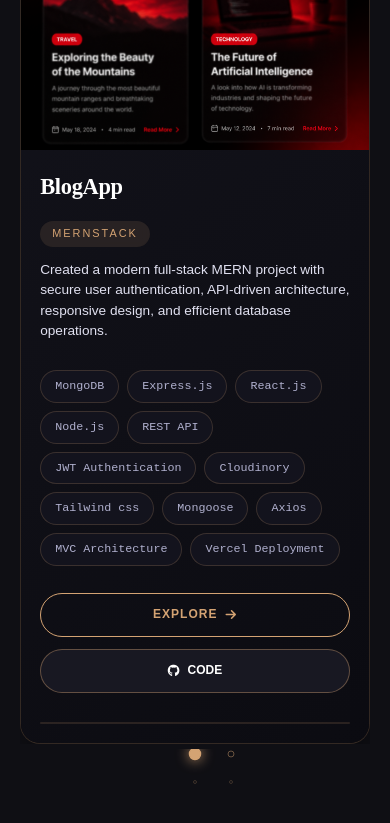
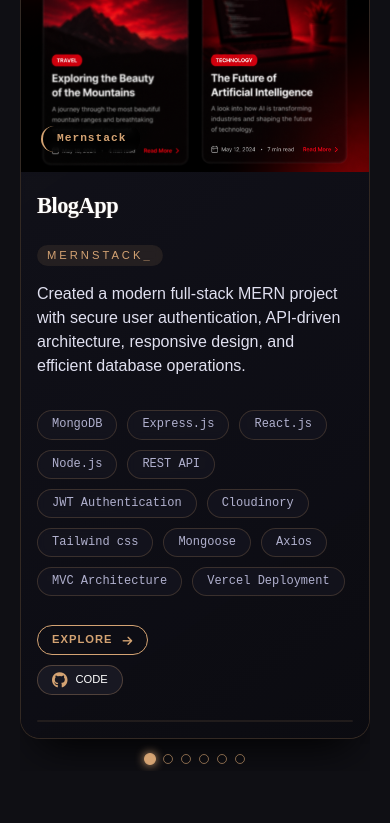
Before and after one commit to irffann-git/portfolio, a React (Vite) app: page / in a window 390 px wide. Shown: the part 980-1803 px from the top of the page. Built offline with nearby package versions, Linux system fonts and the light colour scheme; grey boxes are pictures that could not be loaded.

Commit message:
comment like option added 12hddjdknfj

```diff
--- a/src/components/WorkCarousel.css
+++ b/src/components/WorkCarousel.css
@@ -1,44 +1,11 @@
-/* WorkCarousel.css - Extreme Mobile Responsive Edition */
-/* CSS variables – fallback & full definition */
-:root {
-  --accent-gold: #d4a373;
-  --text-soft: #c0c0cf;
-  --card-bg: #0a0a0f;
-  --card-bg-light: rgba(18, 18, 26, 0.95);
-}
+/* WorkCarousel.css - Neon Core Edition (Full image fill fix) */
+/* Futuristic content side with animated underline, hologram bar, GitHub button */
 
-* {
-  box-sizing: border-box;
-}
-
-/* Global overflow protection */
-.work-section,
-.works-swiper,
-.swiper-wrapper {
-  overflow-x: hidden;
-  max-width: 100%;
-}
-
-.work-section {
-  width: 100%;
-  overflow-x: hidden;
-  padding: 0 0 2rem 0;
-}
-
-.work-section h2 {
-  font-size: clamp(1.5rem, 6vw, 2.2rem);
-  padding: 0 1rem;
-  margin-bottom: 1rem;
-  text-align: center;
-}
-
-/* Swiper base */
 .works-swiper {
   width: 100%;
-  padding: 1rem 0 3rem;
-  margin: 0 auto;
+  padding: clamp(1rem, 4vw, 2rem) 0 clamp(2rem, 8vw, 4rem);
+  margin: 1.5rem 0 2rem;
   position: relative;
-  overflow: visible;
 }
 
 .works-swiper .swiper-slide {
@@ -48,161 +15,260 @@
   height: auto;
 }
 
-/* Neon Core Card – fully responsive */
+/* Neon Core Card – dark with subtle border pulse */
 .neoncore-card {
   position: relative;
   display: flex;
   flex-direction: row;
   flex-wrap: wrap;
-  max-width: min(1150px, 92vw);
+  max-width: min(1150px, 90vw);
   width: 100%;
   margin: 0 auto;
-  background: var(--card-bg);
+  background: #0a0a0f;
   border-radius: 20px;
   overflow: hidden;
-  box-shadow: 0 25px 40px -20px rgba(0, 0, 0, 0.8);
-  border: 1px solid rgba(212, 163, 115, 0.2);
+  box-shadow: 0 25px 40px -20px #000;
+  border: 1px solid rgba(212,163,115,0.2);
   transition: border-color 0.2s;
 }
 
-/* Image side – perfect cover everywhere */
+.neoncore-card:hover {
+  border-color: rgba(212,163,115,0.6);
+}
+
+/* Image side – full fill with cover */
 .neoncore-image {
   flex: 1.1;
   min-width: clamp(220px, 30%, 320px);
   position: relative;
   overflow: hidden;
-  background: var(--card-bg);
+  background: #0a0a0f; /* matches card background */
 }
 
 .neoncore-image img {
   width: 100%;
   height: 100%;
+  object-fit: cover; /* Fills container, no black bars */
   display: block;
-  object-fit: cover;
-  transition: filter 0.3s, transform 0.3s;
+  transition: filter 0.3s;
 }
 
-/* Content side – flexible padding */
+.scanline {
+  position: absolute;
+  top: 0;
+  left: -100%;
+  width: 100%;
+  height: 100%;
+  background: linear-gradient(90deg, transparent, rgba(212,163,115,0.15), transparent);
+  pointer-events: none;
+  z-index: 2;
+  transition: left 0.5s;
+}
+
+.neoncore-card:hover .scanline {
+  left: 100%;
+}
+
+.neoncore-label {
+  position: absolute;
+  bottom: 20px;
+  left: 20px;
+  font-family: 'Courier New', monospace;
+  background: rgba(0,0,0,0.7);
+  backdrop-filter: blur(4px);
+  color: var(--accent-gold);
+  padding: 4px 14px;
+  font-size: 0.7rem;
+  font-weight: 600;
+  letter-spacing: 1px;
+  border-radius: 20px;
+  z-index: 3;
+  border-left: 2px solid var(--accent-gold);
+}
+
+/* CONTENT SIDE – FUTURISTIC FOCUS */
 .neoncore-content {
   flex: 1;
-  padding: clamp(1.2rem, 5vw, 2rem);
+  padding: clamp(1.2rem, 4vw, 2rem);
   display: flex;
   flex-direction: column;
   justify-content: center;
-  background: linear-gradient(145deg, var(--card-bg-light), rgba(12, 12, 18, 0.98));
+  background: linear-gradient(145deg, rgba(18, 18, 26, 0.9), rgba(12, 12, 18, 0.95));
   backdrop-filter: blur(2px);
   position: relative;
 }
 
-/* Typography – fully fluid */
+/* Animated glowing underline on title */
+.content-header {
+  position: relative;
+  display: inline-block;
+  width: fit-content;
+}
+
 .neoncore-content h3 {
-  font-size: clamp(1.3rem, 6vw, 2.2rem);
+  font-size: clamp(1.4rem, 5vw, 2.2rem);
   margin-bottom: 0.5rem;
   font-weight: 700;
   font-family: 'Playfair Display', serif;
   color: #fff;
-  letter-spacing: -0.3px;
-  word-break: break-word;
+  letter-spacing: -0.5px;
+  text-shadow: 0 0 2px rgba(212,163,115,0.3);
 }
 
-.neoncore-desc {
-  font-size: clamp(0.85rem, 3.5vw, 1rem);
-  line-height: 1.5;
-  color: var(--text-soft);
-  margin-bottom: 1rem;
+.glow-underline {
+  position: absolute;
+  bottom: -4px;
+  left: 0;
+  width: 0;
+  height: 2px;
+  background: linear-gradient(90deg, var(--accent-gold), transparent);
+  transition: width 0.3s;
 }
 
-/* Badge + blinking cursor */
+.neoncore-card:hover .glow-underline {
+  width: 100%;
+}
+
+/* Badge – with blinking cursor effect */
 .neoncore-badge {
   color: var(--accent-gold);
   font-weight: 500;
   text-transform: uppercase;
-  letter-spacing: 2px;
-  font-size: clamp(0.65rem, 2.8vw, 0.75rem);
-  margin: 0.5rem 0 0.8rem;
+  letter-spacing: 3px;
+  font-size: 0.7rem;
+  margin: 0.8rem 0 1rem;
   display: inline-block;
   width: fit-content;
-  padding: 4px 12px;
-  background: rgba(212, 163, 115, 0.12);
-  border-radius: 30px;
+  padding: 2px 10px;
+  background: rgba(212,163,115,0.1);
+  border-radius: 20px;
   backdrop-filter: blur(4px);
 }
 
-/* Tech tags – touch friendly */
+.neoncore-badge::after {
+  content: '_';
+  opacity: 1;
+  animation: blink 1s infinite;
+}
+
+@keyframes blink {
+  0%, 100% { opacity: 1; }
+  50% { opacity: 0; }
+}
+
+/* Description text – with glitch effect on hover */
+.neoncore-desc {
+  color: var(--text-soft);
+  line-height: 1.5;
+  margin-bottom: 1rem;
+  transition: all 0.2s;
+}
+
+.neoncore-card:hover .neoncore-desc {
+  text-shadow: 0 0 1px rgba(212,163,115,0.3);
+}
+
+/* Tech tags – futuristic capsules */
 .neoncore-tech {
   display: flex;
   flex-wrap: wrap;
-  gap: 8px;
-  margin: 0.8rem 0 1.2rem;
+  gap: 10px;
+  margin: 1rem 0 1.5rem;
 }
 
 .neoncore-tech span {
-  background: rgba(20, 20, 30, 0.9);
+  background: rgba(20,20,30,0.8);
   backdrop-filter: blur(4px);
-  padding: 6px 14px;
+  padding: 4px 14px;
   border-radius: 40px;
-  font-size: clamp(0.7rem, 3vw, 0.8rem);
+  font-size: 0.75rem;
   font-family: 'Courier New', monospace;
   color: #b1b1cf;
-  border: 1px solid rgba(212, 163, 115, 0.2);
+  border: 1px solid rgba(212,163,115,0.2);
   transition: all 0.2s;
-  white-space: nowrap;
+  position: relative;
 }
 
-@media (max-width: 480px) {
-  .neoncore-tech span {
-    white-space: normal;
-    word-break: keep-all;
-  }
+.neoncore-tech span:hover {
+  border-color: var(--accent-gold);
+  color: var(--accent-gold);
+  transform: translateY(-1px);
 }
 
-/* Action buttons – min 44px touch target */
+/* Action buttons – EXPLORE + GITHUB */
 .neoncore-actions {
   display: flex;
   align-items: center;
-  gap: clamp(12px, 4vw, 20px);
+  gap: 15px;
   flex-wrap: wrap;
-  margin: 0.5rem 0 0.8rem;
+  margin: 5px 0 10px;
 }
 
-.btn-neoncore,
+.btn-neoncore {
+  display: inline-flex;
+  align-items: center;
+  gap: 10px;
+  background: transparent;
+  color: var(--accent-gold);
+  padding: 8px 22px;
+  border-radius: 40px;
+  text-decoration: none;
+  font-size: 0.8rem;
+  font-weight: 600;
+  letter-spacing: 1px;
+  border: 1px solid var(--accent-gold);
+  transition: all 0.2s;
+  position: relative;
+  overflow: hidden;
+}
+
+.btn-neoncore span {
+  position: relative;
+  z-index: 1;
+}
+
+.btn-neoncore::before {
+  content: '';
+  position: absolute;
+  top: 0;
+  left: -100%;
+  width: 100%;
+  height: 100%;
+  background: linear-gradient(90deg, transparent, rgba(212,163,115,0.3), transparent);
+  transition: left 0.3s;
+}
+
+.btn-neoncore:hover::before {
+  left: 100%;
+}
+
+.btn-neoncore:hover {
+  background: var(--accent-gold);
+  color: #0f0f14;
+  gap: 14px;
+}
+
+/* GitHub button – specific style */
 .btn-github {
   display: inline-flex;
   align-items: center;
-  justify-content: center;
   gap: 8px;
-  min-height: 44px;          /* ← touch target size */
-  padding: 8px 20px;
-  border-radius: 44px;
+  background: #181822;
+  color: #fff;
+  padding: 8px 18px;
+  border-radius: 40px;
   text-decoration: none;
-  font-size: clamp(0.75rem, 3vw, 0.85rem);
-  font-weight: 600;
-  transition: all 0.2s ease;
-  cursor: pointer;
+  font-size: 0.8rem;
+  font-weight: 500;
+  transition: all 0.2s;
+  border: 1px solid rgba(212,163,115,0.3);
 }
 
-.btn-neoncore {
-  background: transparent;
+.btn-github i {
+  font-size: 1rem;
   color: var(--accent-gold);
-  border: 1.5px solid var(--accent-gold);
-  letter-spacing: 1px;
 }
 
-.btn-neoncore:hover,
-.btn-neoncore:active {
-  background: var(--accent-gold);
-  color: #0f0f14;
-  gap: 12px;
-}
-
-.btn-github {
-  background: #181822;
-  color: #fff;
-  border: 1px solid rgba(212, 163, 115, 0.4);
-  gap: 8px;
-}
-
-.btn-github:active,
 .btn-github:hover {
   background: var(--accent-gold);
   color: #0f0f14;
@@ -210,44 +276,45 @@
   transform: translateY(-2px);
 }
 
+.btn-github:hover i {
+  color: #0f0f14;
+}
+
 .password-neoncore {
-  background: rgba(212, 163, 115, 0.1);
-  padding: 8px 14px;
+  background: rgba(212,163,115,0.08);
+  padding: 5px 14px;
   border-radius: 40px;
-  font-size: clamp(0.7rem, 2.8vw, 0.75rem);
+  font-size: 0.7rem;
   font-family: monospace;
   color: var(--accent-gold);
   display: inline-flex;
   align-items: center;
-  gap: 8px;
-  border: 1px dashed rgba(212, 163, 115, 0.5);
-  word-break: break-all;
+  gap: 6px;
+  border: 1px dashed rgba(212,163,115,0.4);
 }
 
-/* Hologram bar */
+/* Hologram progress bar (decorative) */
 .hologram-bar {
-  margin-top: 16px;
+  margin-top: 15px;
   width: 100%;
   height: 2px;
-  background: rgba(212, 163, 115, 0.15);
+  background: rgba(212,163,115,0.1);
   border-radius: 2px;
   overflow: hidden;
 }
 
 .hologram-fill {
-  width: 0%;
+  width: 0;
   height: 100%;
   background: linear-gradient(90deg, var(--accent-gold), transparent);
   transition: width 0.4s;
 }
 
-.neoncore-card:hover .hologram-fill,
-.neoncore-card:active .hologram-fill {
+.neoncore-card:hover .hologram-fill {
   width: 100%;
 }
 
-/* Corner glows – disabled on touch devices to avoid clutter */
-@media (hover: hover) and (pointer: fine) {
+/* Corner neon glows */
 .corner-glow {
   position: absolute;
   width: 30px;
@@ -260,69 +327,51 @@
   pointer-events: none;
   z-index: 2;
 }
+
 .neoncore-card:hover .corner-glow {
   opacity: 0.6;
 }
+
 .corner-tl {
   top: 15px;
   left: 15px;
   border-top-width: 2px;
   border-left-width: 2px;
 }
+
 .corner-tr {
   top: 15px;
   right: 15px;
   border-top-width: 2px;
   border-right-width: 2px;
 }
+
 .corner-bl {
   bottom: 15px;
   left: 15px;
   border-bottom-width: 2px;
   border-left-width: 2px;
 }
+
 .corner-br {
   bottom: 15px;
   right: 15px;
   border-bottom-width: 2px;
   border-right-width: 2px;
 }
-}
 
-/* Scanline – only on devices that support hover */
-@media (hover: hover) and (pointer: fine) {
-  .scanline {
-    position: absolute;
-    top: 0;
-    left: -100%;
-    width: 100%;
-    height: 100%;
-    background: linear-gradient(90deg, transparent, rgba(212, 163, 115, 0.15), transparent);
-    pointer-events: none;
-    z-index: 2;
-    transition: left 0.5s;
-  }
-  .neoncore-card:hover .scanline {
-    left: 100%;
-  }
-}
-
-/* Pagination – enlarged click zone */
+/* Pagination – glowing rings */
 .works-swiper .swiper-pagination {
-  bottom: 5px;
-  display: flex;
-  justify-content: center;
-  gap: 12px;
-  flex-wrap: wrap;
+  bottom: 0;
 }
 
 .works-swiper .swiper-pagination-bullet {
   width: 10px;
   height: 10px;
   background: transparent;
-  border: 1.5px solid var(--accent-gold);
-  opacity: 0.7;
-  margin: 0;
+  border: 1px solid var(--accent-gold);
+  opacity: 0.6;
+  margin: 0 6px;
   transition: all 0.2s;
   border-radius: 50%;
 }
@@ -330,52 +379,31 @@
 .works-swiper .swiper-pagination-bullet-active {
   background: var(--accent-gold);
   opacity: 1;
-  transform: scale(1.25);
-  box-shadow: 0 0 10px var(--accent-gold);
+  transform: scale(1.2);
+  box-shadow: 0 0 8px var(--accent-gold);
 }
 
-/* Ensure 44px touch area on bullets */
-.works-swiper .swiper-pagination-bullet {
-  position: relative;
-}
-.works-swiper .swiper-pagination-bullet::after {
-  content: '';
-  position: absolute;
-  top: -12px;
-  left: -12px;
-  right: -12px;
-  bottom: -12px;
-}
-
-/* ⭐ EXTREME MOBILE RESPONSIVENESS – ALL DEVICES ⭐ */
+/* Responsive – image fills fully on all screens */
 @media (max-width: 768px) {
   .neoncore-card {
     flex-direction: column;
-    max-width: 94vw;
   }
   .neoncore-image {
     width: 100%;
     min-width: auto;
-    aspect-ratio: 16 / 9;
+    aspect-ratio: 16 / 9; /* Landscape ratio */
   }
   .neoncore-image img {
     object-fit: cover;
-    height: 100%;
   }
-  .neoncore-content h3 {
-    margin-top: 0;
+  .corner-glow {
+    display: none;
   }
   .glow-underline {
-    display: none; /* cleaner on mobile */
+    display: none;
   }
   .neoncore-actions {
-    flex-direction: row;
-    flex-wrap: wrap;
-  }
-  .btn-neoncore,
-  .btn-github {
-    min-width: 120px;
-    text-align: center;
+    gap: 12px;
   }
 }
 
@@ -384,101 +412,38 @@
     aspect-ratio: 4 / 3;
   }
   .neoncore-content {
-    padding: 1.2rem;
+    padding: 1rem;
   }
   .neoncore-content h3 {
     font-size: 1.4rem;
   }
-  .neoncore-actions {
-    flex-direction: column;
-    align-items: stretch;
-    gap: 12px;
-  }
-  .btn-neoncore,
-  .btn-github {
-    width: 100%;
-    justify-content: center;
-  }
-  .password-neoncore {
-    justify-content: center;
-    width: fit-content;
-  }
-  .works-swiper .swiper-pagination {
-    gap: 18px;
-  }
-}
-
-@media (max-width: 380px) {
-  .neoncore-image {
-    aspect-ratio: 1 / 1;
-  }
-  .neoncore-content h3 {
-    font-size: 1.25rem;
-  }
-  .neoncore-desc {
-    font-size: 0.8rem;
-  }
-  .neoncore-tech span {
-    font-size: 0.65rem;
-    padding: 4px 10px;
-  }
-  .btn-neoncore,
-  .btn-github {
+  .btn-neoncore, .btn-github {
+    padding: 5px 14px;
     font-size: 0.7rem;
-    min-height: 42px;
-    padding: 6px 12px;
   }
   .password-neoncore {
     font-size: 0.65rem;
   }
+  .neoncore-actions {
+    gap: 10px;
+    flex-direction: column;
+    align-items: flex-start;
+  }
 }
 
-/* Foldable / ultra small devices (≤280px) */
-@media (max-width: 280px) {
-  .neoncore-card {
-    border-radius: 14px;
+@media (max-width: 340px) {
+  .neoncore-image {
+    aspect-ratio: 1 / 1; /* Square for very small screens */
   }
   .neoncore-content h3 {
-    font-size: 1rem;
+    font-size: 1.1rem;
   }
   .neoncore-tech span {
     font-size: 0.6rem;
-    padding: 3px 7px;
+    padding: 2px 8px;
   }
-  .btn-neoncore span,
-  .btn-github span {
-    display: inline-block;
+  .btn-neoncore, .btn-github {
+    font-size: 0.65rem;
+    padding: 4px 10px;
   }
 }
-
-/* Landscape mobile – ensure height doesn't break */
-@media (max-height: 500px) and (orientation: landscape) {
-  .neoncore-image {
-    aspect-ratio: 16 / 9;
-    max-height: 280px;
-  }
-  .neoncore-content {
-    padding: 0.8rem;
-  }
-  .neoncore-content h3 {
-    font-size: 1.2rem;
-    margin-bottom: 0.2rem;
-  }
-  .neoncore-tech {
-    margin: 0.3rem 0;
-  }
-  .neoncore-actions {
-    margin-top: 0.2rem;
-  }
-}
-
-/* High-res screens – retina safe */
-@media (-webkit-min-device-pixel-ratio: 2), (min-resolution: 192dpi) {
-  .neoncore-card {
-    border-width: 0.5px;
-  }
-  .btn-neoncore,
-  .btn-github {
-    border-width: 1px;
-  }
-}
--- a/src/components/WorkCarousel.jsx
+++ b/src/components/WorkCarousel.jsx
@@ -6,40 +6,24 @@ import './WorkCarousel.css';
 import projects from '../data/project';
 
 const WorkCarousel = () => {
-  // Guard: if no projects, show nothing or placeholder
-  if (!projects || projects.length === 0) {
-    return <div className="error-message">No projects to display</div>;
-  }
-
-  // Disable loop if only 1 project
-  const enableLoop = projects.length > 1;
-
   return (
-    <section id="work" className="work-section">
+    <section id="work">
       <h2><i className="fas fa-paint-brush"></i> selected works</h2>
       <Swiper
         modules={[Pagination]}
         slidesPerView={1}
-        spaceBetween={20}
-        loop={enableLoop}
+        spaceBetween={30}
+        loop={true}
         speed={700}
-        threshold={8}
-        touchRatio={1.2}
-        resistance={true}
-        resistanceRatio={0.85}
+        pagination={{ clickable: true, dynamicBullets: false }}
         grabCursor={true}
-        pagination={{ clickable: true, dynamicBullets: true }}
-        observer={true}
-        observeParents={true}
         className="works-swiper neoncore-swiper"
-        onSwiper={(swiper) => console.log('Slides count:', swiper.slides.length)}
       >
         {projects.map((project, idx) => (
           <SwiperSlide key={idx}>
             <div className="project-card neoncore-card">
-              {/* your card content - unchanged */}
               <div className="card-art neoncore-image">
-                <img src={project.image} alt={project.title} loading="lazy" />
+                <img src={project.image} alt={project.title} />
                 <span className="art-label neoncore-label">{project.label}</span>
                 <div className="scanline"></div>
               </div>
@@ -70,10 +54,12 @@ const WorkCarousel = () => {
                     </div>
                   )}
                 </div>
+                {/* Futuristic progress bar (decoration) */}
                 <div className="hologram-bar">
                   <div className="hologram-fill"></div>
                 </div>
               </div>
+              {/* Corner neon accents */}
               <div className="corner-glow corner-tl"></div>
               <div className="corner-glow corner-tr"></div>
               <div className="corner-glow corner-bl"></div>
```
Lines whose indentation alone changed are shown as unchanged.
